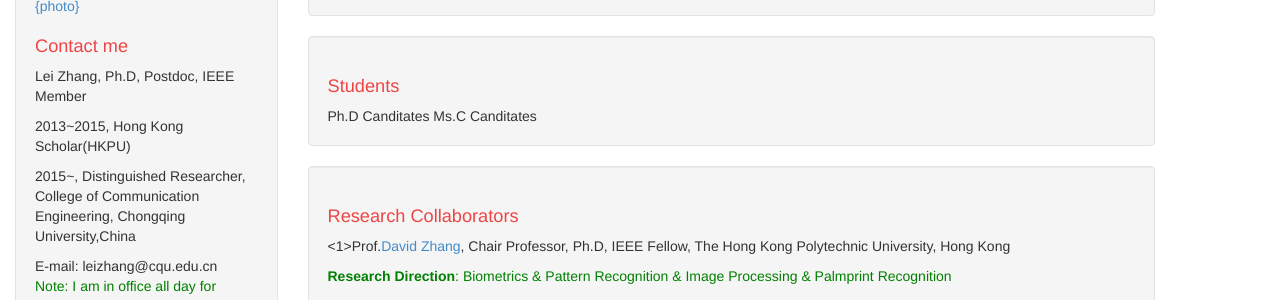
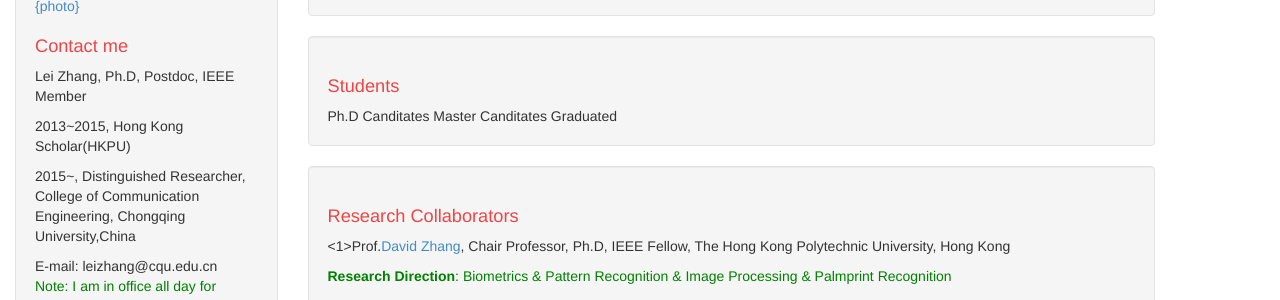
Before and after one commit to DrLeiZhang/website, a Jekyll site: the page built from people.html, in a window 1280 px wide. Shown: the part 224-524 px from the top of the page. Built offline with Jekyll 4.4.1, drawn with Linux system fonts in a browser that asks for light colours; Markdown is read by kramdown in place of the engine named in the settings.

Commit message:
Update
Signed-off-by: leizhang@cqu.edu.cn <leizhang@cqu.edu.cn>

```diff
--- a/people.html
+++ b/people.html
@@ -13,7 +13,9 @@ layout: default
 <div class="well">
 <h1>Students</h1>
 <h0>Ph.D Canditates</h0>
-<h0>Ms.C Canditates</h0>
+<h0>Master Canditates</h0>
+<h0>Graduated</h0>
+
 </div>
 
 
```
